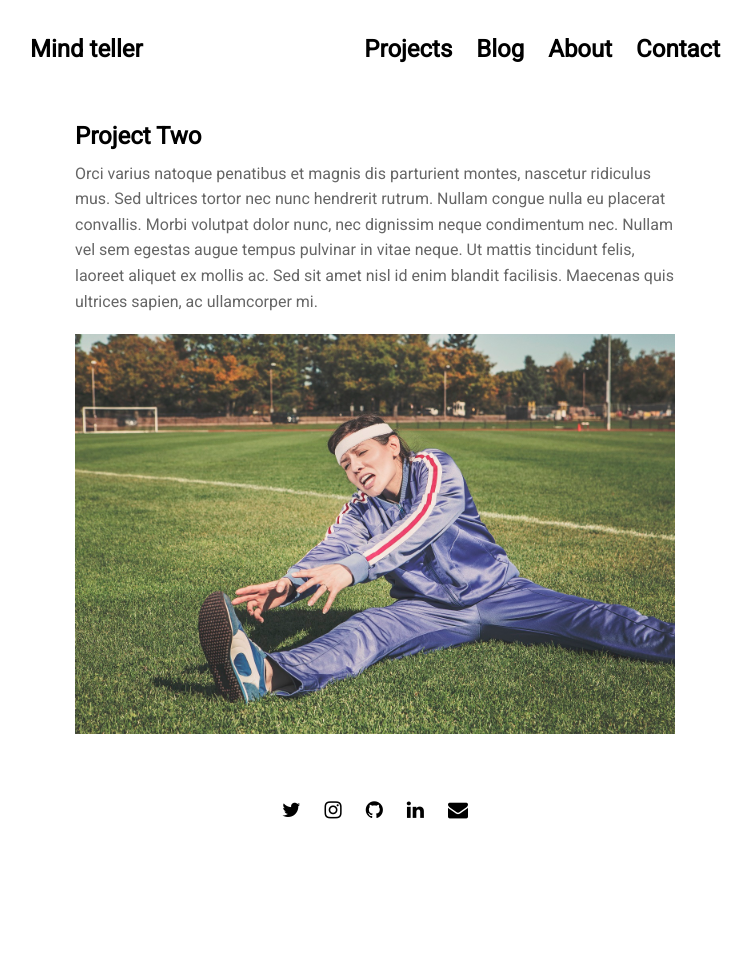
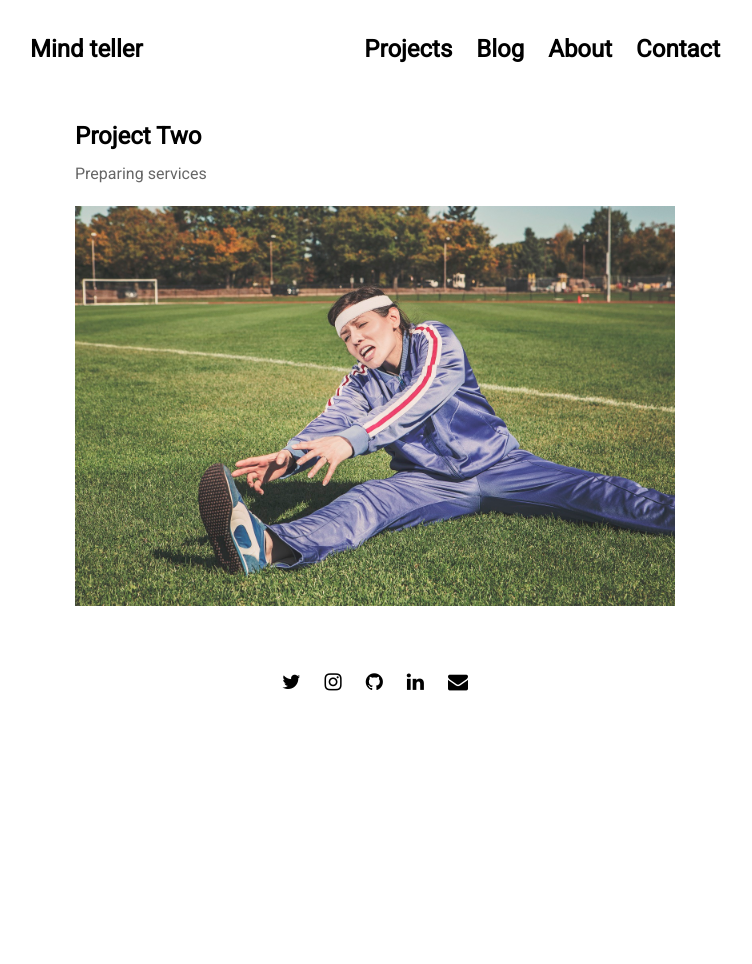
Before and after one commit to juneyoon/juneyoon.github.io, a Jekyll site: the page built from projects/proj-2.md, in a window 1280 px wide. Shown: the whole page, without its empty margins (265-1017 px from the left). Built offline with Jekyll 4.4.1, drawn with Linux system fonts in a browser that asks for light colours; nearby versions of some CDN libraries; after the commit the page ends 900 px from its top, so only the background shows below that.

Commit message:
other prj

```diff
--- a/projects/proj-2.md
+++ b/projects/proj-2.md
@@ -3,6 +3,6 @@ layout: post
 title: 'Project Two'
 ---
 
-Orci varius natoque penatibus et magnis dis parturient montes, nascetur ridiculus mus. Sed ultrices tortor nec nunc hendrerit rutrum. Nullam congue nulla eu placerat convallis. Morbi volutpat dolor nunc, nec dignissim neque condimentum nec. Nullam vel sem egestas augue tempus pulvinar in vitae neque. Ut mattis tincidunt felis, laoreet aliquet ex mollis ac. Sed sit amet nisl id enim blandit facilisis. Maecenas quis ultrices sapien, ac ullamcorper mi.
+Preparing services
 
 {% include image.html url="http://www.gratisography.com" image="projects/proj-2/stretch.jpg" %}
```
Also changed, not shown: projects/proj-3.md (+1 -1 lines), projects/proj-4.md (+1 -1 lines), projects/proj-5.md (+1 -1 lines).
